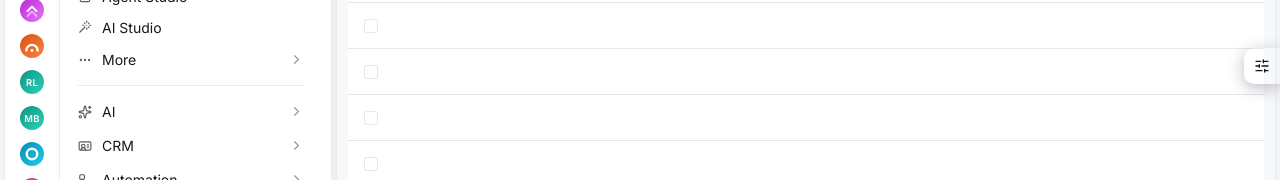
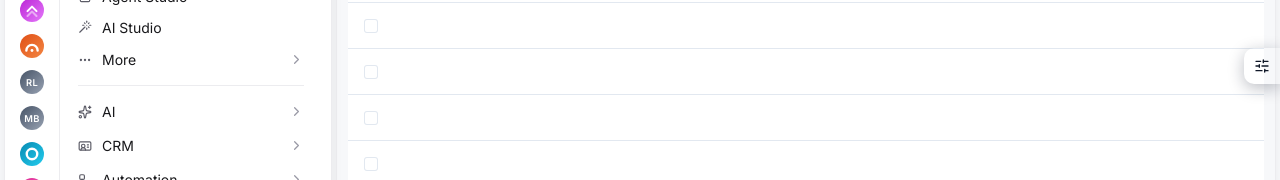
Before and after one commit to thisisashwinks/left-nav-proto, a Next.js app: page / in a window 1280 px wide. Shown: the part 334-514 px from the top of the page. Built offline with nearby package versions, Linux system fonts and the light colour scheme.

Commit message:
chore: ignore yarn.lock

```diff
--- a/src/components/accounts/account-logo.tsx
+++ b/src/components/accounts/account-logo.tsx
@@ -165,8 +165,16 @@ export function AccountLogo({
     >
       <defs>
         <linearGradient id={gradientId} x1="0" y1="0" x2="1" y2="1">
-          <stop offset="0%" stopColor={logo.from} />
-          <stop offset="100%" stopColor={logo.to} />
+          {/* Initials tiles are placeholders, not brand marks — they wash
+              neutral grey so only real marks (glyphs, uploads) carry colour. */}
+          <stop
+            offset="0%"
+            stopColor={logo.initials ? "var(--hr-gray-600)" : logo.from}
+          />
+          <stop
+            offset="100%"
+            stopColor={logo.initials ? "var(--hr-gray-400)" : logo.to}
+          />
         </linearGradient>
       </defs>
       {/* rx is in viewBox units, so the CSS radius has to be scaled up with it. */}
```
Also changed, not shown: 1 other file (tests, documents, lock files or other folders).
